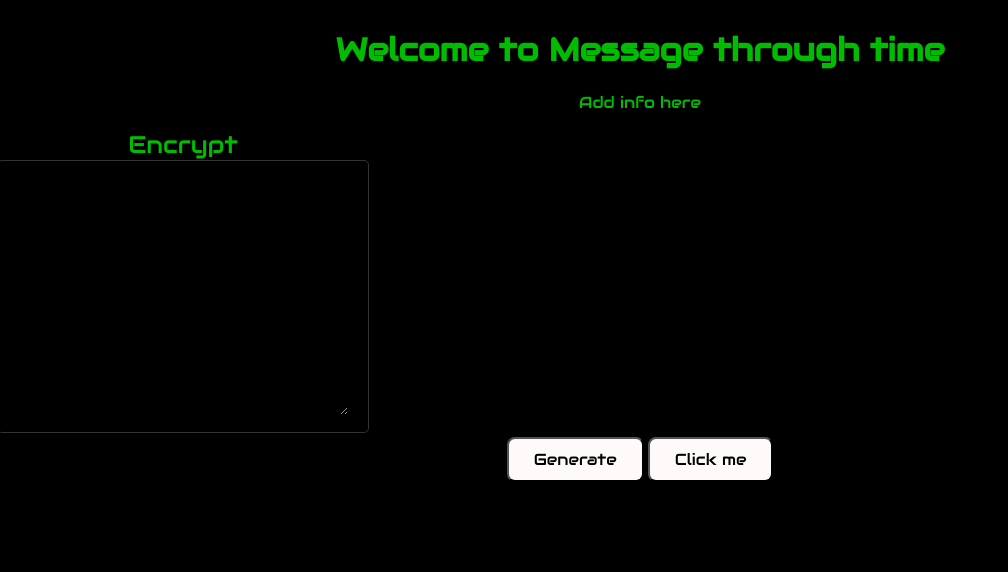
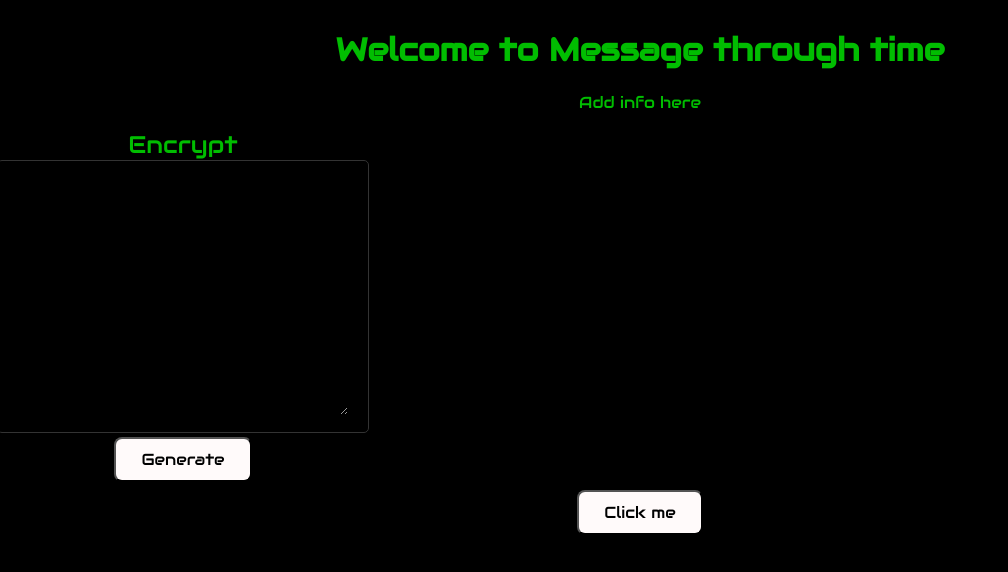
Before and after one commit to VictorHSandi/MessageThroughTime, a Vue app in the folder client-messagethroughtime/: page /test in a window 1280 px wide. Shown: the top 572 px of the page, without its empty margins (0-1008 px from the left). Built offline with nearby package versions, Linux system fonts and the light colour scheme.

Commit message:
finally fixed

```diff
--- a/client-messagethroughtime/src/components/MessageInput.vue
+++ b/client-messagethroughtime/src/components/MessageInput.vue
@@ -6,10 +6,13 @@
         </div>
         <div class="box">
             <div class="input">
-            <textarea :id="inputId" :type="type" :label="label" :name="name"
-                @input="handleInput" />
+            <textarea :id="inputId" :type="type" :label="label"
+                @input="handleInput" v-model="messageValue"/>
             </div>
         </div>
+        <button class="rectangular-button" @click="handleClick">
+        Generate
+        </button>
     </div>
 
 </template>
@@ -18,7 +21,7 @@
 export default {
     name: 'MessageInput',
     props: {
-        value: String, //input value
+        value: String,
         type: {
             type: String,
             default: "text"
@@ -29,22 +32,43 @@ export default {
     data() {
         return {
             inputId: `custom-input-${Math.random().toString(36).substr(2, 10)}`,
-            message: "",
-            maxCharacters: 68
+            messageValue: "",
+            maxCharacters: 68,
         };
     },
     methods: {
+        //this is for the textarea
         handleInput(event) {
             this.$emit("input", event.target.value);
+
         },
-        updateText() {}
-        // put this in homepage
+        //submit the thing and do the axios here
+        //this is for button
+        handleClick(){
+            console.log(this.messageValue);
+
+            // axios({
+            //     method: "post",
+            //     url: "/", //TODO: find the url for axios
+            //     data: {
+            //         message: this.message,
+            //     },
+            // }).then((res) => {
+            //     console.log(res);
+            //     //TODO: make a message for success
+            // }).catch((err) => {
+            //     console.log(err);
+            //     //failed message?
+            // });
+        },
+
+        // CHARACTER LIMIT!!
         // checkCharacterLimit() {
         //     if (this.message.length > this.maxCharacters) {
         //         this.message = this.message.substr(0, this.maxCharacters);
         //     }
         // },
-    }
+    },
 };
 </script>
 
@@ -82,4 +106,17 @@ export default {
     width: calc(100% - 25px);
     height: 30vh;
 }
+.rectangular-button {
+      background-color: #fffafa;
+      border: 'black';
+      color: rgb(0, 0, 0);
+      padding: 10px 25px;
+      text-align: center;
+      display: inline-block;
+      font-size: 16px;
+      margin: 4px 2px;
+      cursor: pointer;
+      border-radius: 8px; /* Adjust to change button corner radius */
+      font-family: "Audiowide", sans-serif;
+  }
 </style>
--- a/client-messagethroughtime/src/views/HomePageTest.vue
+++ b/client-messagethroughtime/src/views/HomePageTest.vue
@@ -7,49 +7,34 @@
         <p>Add info here</p>
     </div>
     <div class="messagebox">
-        <MessageInput v-model="messageValue" type="text" label="Encrypt"/>
+        <MessageInput type="text" label="Encrypt"></MessageInput>
     </div>
-    <RectButton @click="sendMessage()" buttonText="Generate"/>
+    <!-- <RectButton :custom-click="function1()" buttonText="Generate"/> -->
 
 </template>
 
 <script>
 import MessageInput from "@/components/MessageInput.vue";
-import RectButton from "@/components/RectButton.vue";
 // import axios from "axios";
 
 export default {
     name: "HomePageTest",
     components: {
         MessageInput,
-        RectButton
-    },
-    data() {
-        return {
-            messageValue: "", //data to bind to input
-        };
     },
     //get message and make a POST request using axios
     methods: {
-        sendMessage() {
-            if (this.messageValue == "") {
-                console.log("ERROR!! Empty field");
-            }
-            console.log(this.messageValue);
-            // axios({
-            //     method: "post",
-            //     url: "/", //TODO: find the url for axios
-            //     data: {
-            //         message: this.message,
-            //     },
-            // }).then((res) => {
-            //     console.log(res);
-            //     //TODO: make a message for success
-            // }).catch((err) => {
-            //     console.log(err);
-            //     //failed message?
-            // });
-        },
-    },
+        // sendMessage() {
+        //     // if (this.messageValue == "") {
+        //     //     console.log("ERROR!! Empty field");
+        //     // }
+        //     // else {
+        //     //     console.log(this.messageValue);
+        //     // }
+
+
+        // },
+
+    }
 };
 </script>
```
